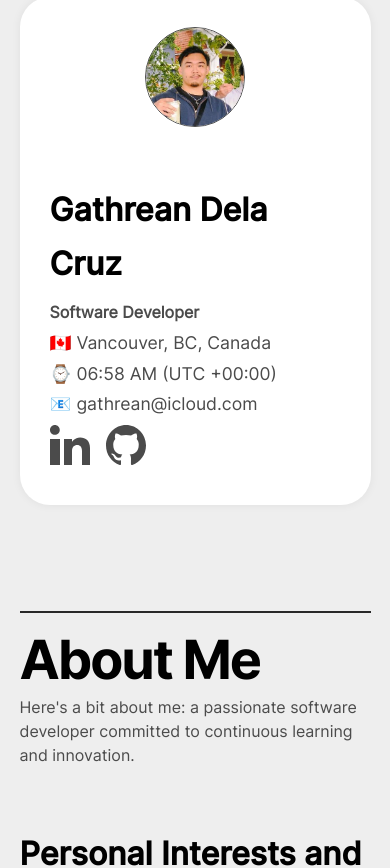
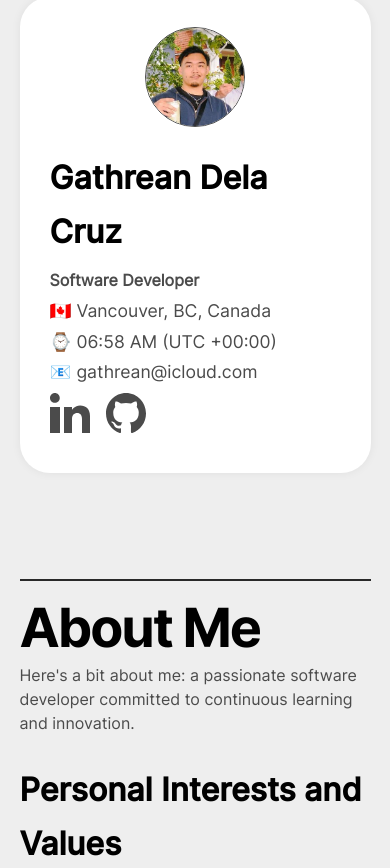
Before and after one commit to gathrean/my-portfolio, a React (Create React App) app: page / in a window 390 px wide. Shown: the part 897-1765 px from the top of the page. Built offline with nearby package versions, Linux system fonts and the light colour scheme.

Commit message:
Made gaps between section containers smaller

```diff
--- a/src/App.css
+++ b/src/App.css
@@ -275,10 +275,6 @@ hr {
   margin-bottom: 8px;
 }
 
-.section-container h3 {
-  margin-top: 2rem;
-}
-
 .section-container p {
   color: var(--colorlightgrey);
 }
@@ -292,7 +288,7 @@ hr {
 
 @media screen and (max-width: 1400px) {
   .section-container {
-    padding: 0px 20vw 50px 5vw;
+    padding: 0px 10vw 50px 5vw;
   }
 
   .section-container-child {
@@ -302,7 +298,7 @@ hr {
 
 @media screen and (max-width: 1100px) {
   .section-container {
-    padding: 50px 14vw 20px 14vw;
+    padding: 10px 10vw 10px 10vw;
   }
 
   .section-container-child {
```
